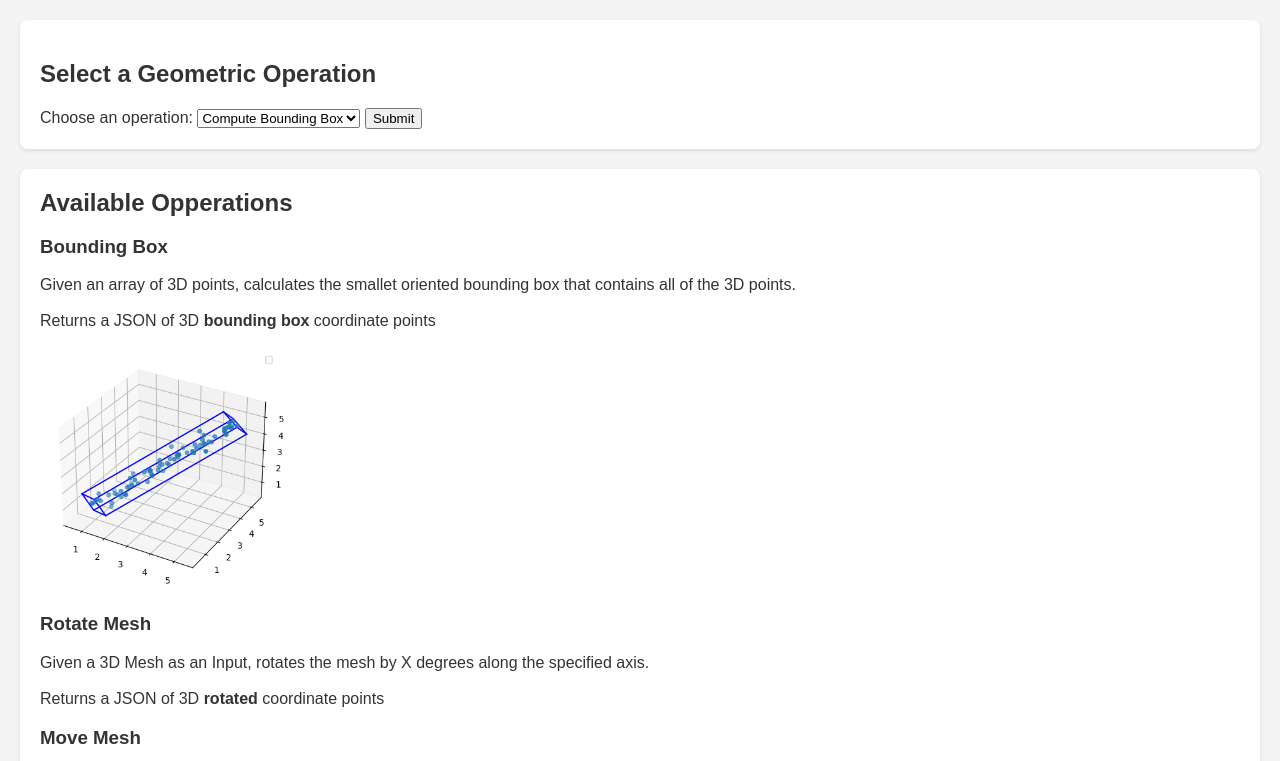
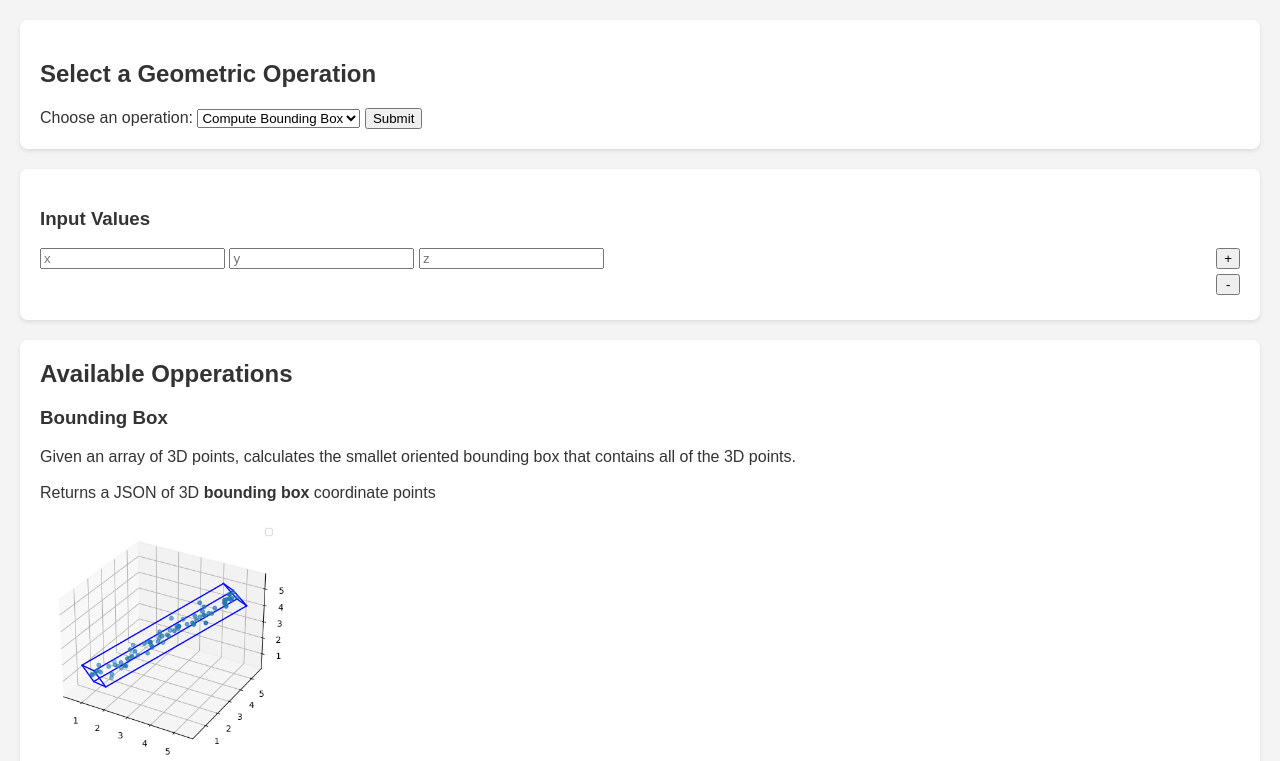
Before and after one commit to VRazgaitis/geometry_engine, a Flask app: page / in a window 1280 px wide. Shown: the part 127-888 px from the top of the page. Run offline with Flask 3, Linux system fonts and the light colour scheme.

Commit message:
adding form fields

```diff
--- a/app/static/css/styles.css
+++ b/app/static/css/styles.css
@@ -40,3 +40,21 @@ footer {
     width: 100%;
     bottom: 0;
 }
+.input-container {
+    display: flex;
+    align-items: flex-start;
+}
+#input-rows {
+    flex-grow: 1;
+}
+.input-row {
+    margin-bottom: 10px;
+}
+.button-container {
+    display: flex;
+    flex-direction: column;
+    margin-left: 10px;
+}
+.button-container button {
+    margin-bottom: 5px;
+}
--- /dev/null
+++ b/app/static/js/points_input_handler.js
@@ -0,0 +1,48 @@
+
+document.addEventListener('DOMContentLoaded', function() {
+    const addButton = document.getElementById('add-row');
+    const removeButton = document.getElementById('remove-row');
+    const inputRows = document.getElementById('input-rows');
+    const operationSelect = document.getElementById('operation');
+
+    addButton.addEventListener('click', function() {
+        const newRow = document.createElement('div');
+        newRow.className = 'input-row';
+        newRow.innerHTML = `
+            <input type="number" name="x[]" placeholder="x">
+            <input type="number" name="y[]" placeholder="y">
+            <input type="number" name="z[]" placeholder="z">
+        `;
+        inputRows.appendChild(newRow);
+    });
+
+    removeButton.addEventListener('click', function() {
+        const rows = inputRows.getElementsByClassName('input-row');
+        if (rows.length > 0) {
+            inputRows.removeChild(rows[rows.length - 1]);
+        }
+    });
+
+    operationSelect.addEventListener('change', function(event) {
+        // value of selected opperation
+        const selectedOperation = event.target.value;
+        switch(selectedOperation) {
+            case 'move_mesh':
+                console.log('Move Mesh selected');
+                // Add your logic for move mesh selection
+                break;
+            case 'rotate_mesh':
+                console.log('Rotate Mesh selected');
+                // Add your logic for rotate mesh selection
+                break;
+            case 'bounding_box':
+                console.log('Bounding Box selected');
+                // Add your logic for bounding box selection
+                break;
+            case 'check_convexity':
+                console.log('Check Convexity selected');
+                // Add your logic for check convexity selection
+                break;
+        }
+    });
+});
--- a/app/templates/index.html
+++ b/app/templates/index.html
@@ -26,6 +26,26 @@
         </form>
     </section>
 
+    <section id="input-values">
+        <h3>Input Values</h3>
+        <div class="input-container">
+            <div id="input-rows">
+                <div class="input-row">
+                    <input type="number" name="x[]" placeholder="x">
+                    <input type="number" name="y[]" placeholder="y">
+                    <input type="number" name="z[]" placeholder="z">
+                </div>
+                <!-- Additional rows will be added here dynamically -->
+            </div>
+            <div class="button-container">
+                <button id="add-row">+</button>
+                <button id="remove-row">-</button>
+            </div>
+        </div>
+    </section>
+
+    <script src="{{ url_for('static', filename='js/points_input_handler.js') }}"></script>
+
     <section id="features">
         <h1>Available Opperations</h1>
         <h3>Bounding Box</h3>
```
